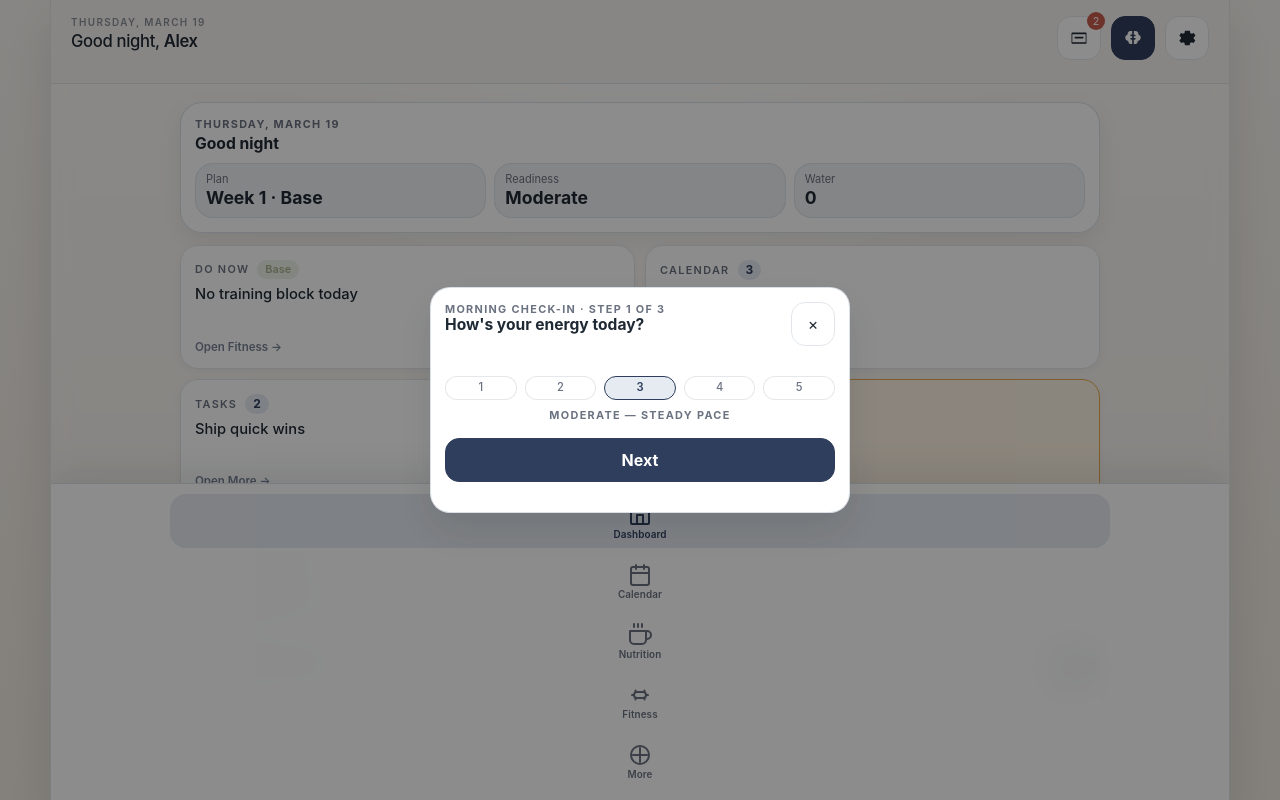
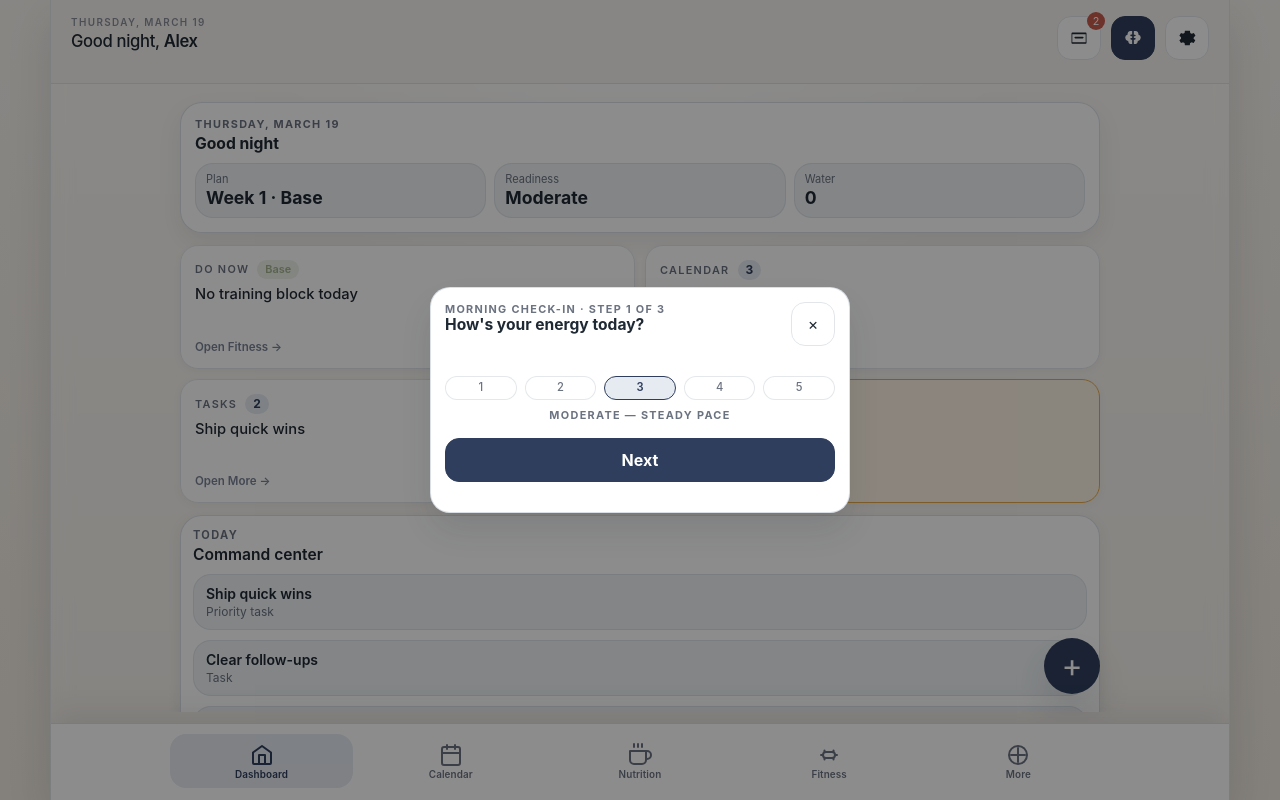
Before and after one commit to lexthe-creator/purple-waffle, a React (Vite) app: page / in a window 1280 px wide. Built offline with nearby package versions, Linux system fonts and the light colour scheme.

Commit message:
Update AppFrame.jsx
visual updates

```diff
--- a/src/components/AppFrame.jsx
+++ b/src/components/AppFrame.jsx
@@ -3,7 +3,11 @@ import Header from './Header.jsx';
 
 function BottomNav({ tabs, activeTab, onChange }) {
   return (
-    <nav className="bottom-nav" aria-label="Primary tabs">
+    <nav
+      className="bottom-nav"
+      aria-label="Primary tabs"
+      style={{ gridTemplateColumns: `repeat(${tabs.length}, minmax(0, 1fr))` }}
+    >
       {tabs.map(tab => (
         <button
           key={tab.id}
```
